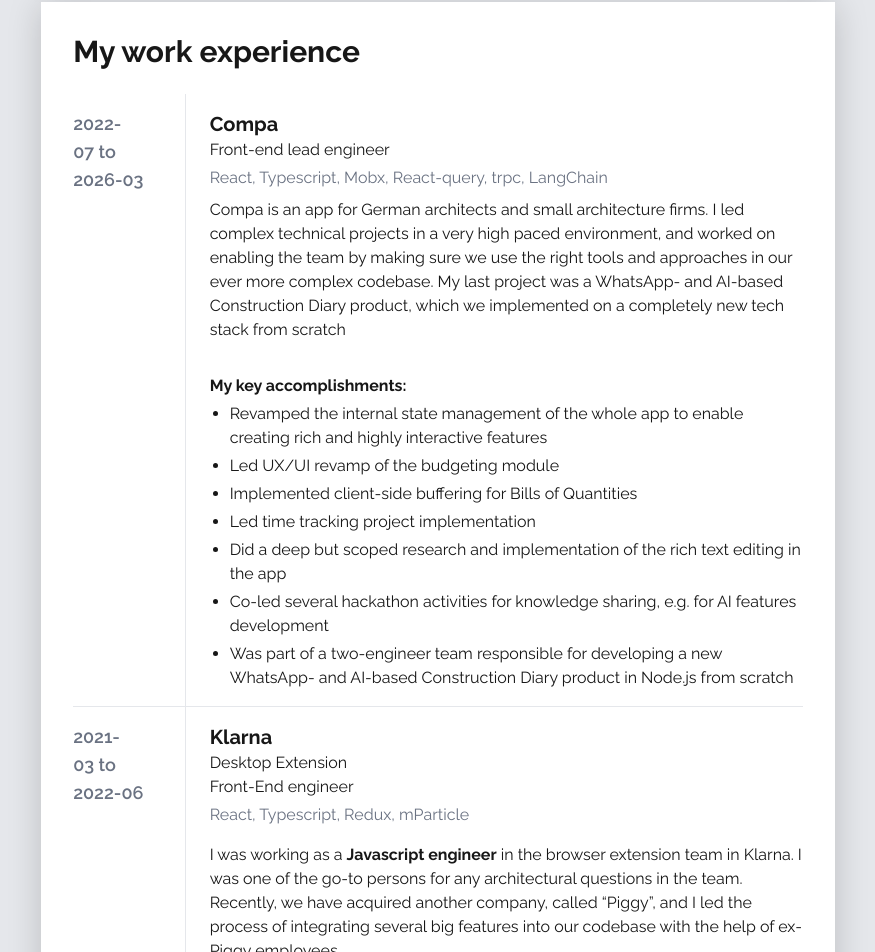
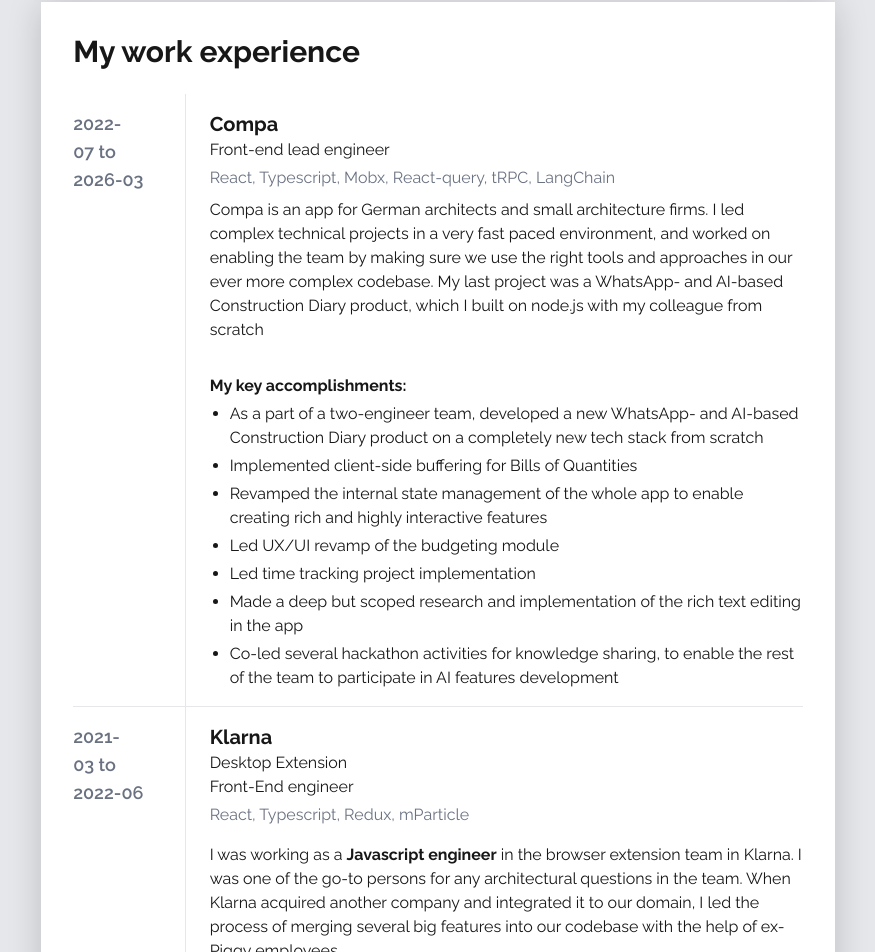
Before and after one commit to BooleT37/home, a Next.js app: page /cv in a window 1280 px wide. Shown: the part 1193-2145 px from the top of the page, without its empty margins (202-1077 px from the left). Built offline with nearby package versions, Linux system fonts and the light colour scheme; a web font is replaced by a local one.

Commit message:
Rework Compa experiences

```diff
--- a/app/cv/WorkExperiencePage.tsx
+++ b/app/cv/WorkExperiencePage.tsx
@@ -14,41 +14,42 @@
               <div className="font-bold text-xl">Compa</div>
               <div>Front-end lead engineer</div>
               <div className="text-gray-500 mt-1">
-                React, Typescript, Mobx, React-query, trpc, LangChain
+                React, Typescript, Mobx, React-query, tRPC, LangChain
               </div>
               <div className="mt-2">
                 Compa is an app for German architects and small architecture
-                firms. I led complex technical projects in a very high paced
+                firms. I led complex technical projects in a very fast paced
                 environment, and worked on enabling the team by making sure we
                 use the right tools and approaches in our ever more complex
                 codebase. My last project was a WhatsApp- and AI-based
-                Construction Diary product, which we implemented on a completely
-                new tech stack from scratch
+                Construction Diary product, which I built on node.js with my
+                colleague from scratch
               </div>
               <div className="mt-8">
                 <strong className="block">My key accomplishments:</strong>
                 <ul className="list-disc pl-5 mt-1 space-y-1">
                   <li>
+                    As a part of a two-engineer team, developed a new WhatsApp-
+                    and AI-based Construction Diary product on a completely new
+                    tech stack from scratch
+                  </li>
+                  <li>
+                    Implemented client-side buffering for Bills of Quantities
+                  </li>
+                  <li>
                     Revamped the internal state management of the whole app to
                     enable creating rich and highly interactive features
                   </li>
                   <li>Led UX/UI revamp of the budgeting module</li>
-                  <li>
-                    Implemented client-side buffering for Bills of Quantities
-                  </li>
                   <li>Led time tracking project implementation</li>
                   <li>
-                    Did a deep but scoped research and implementation of the
+                    Made a deep but scoped research and implementation of the
                     rich text editing in the app
                   </li>
                   <li>
                     Co-led several hackathon activities for knowledge sharing,
-                    e.g. for AI features development
-                  </li>
-                  <li>
-                    Was part of a two-engineer team responsible for developing a
-                    new WhatsApp- and AI-based Construction Diary product in
-                    Node.js from scratch
+                    to enable the rest of the team to participate in AI features
+                    development
                   </li>
                 </ul>
               </div>
@@ -68,10 +69,10 @@
               <div className="mt-4">
                 I was working as a <strong>Javascript engineer</strong> in the
                 browser extension team in Klarna. I was one of the go-to persons
-                for any architectural questions in the team. Recently, we have
-                acquired another company, called &ldquo;Piggy&rdquo;, and I led
-                the process of integrating several big features into our
-                codebase with the help of ex-Piggy employees.
+                for any architectural questions in the team. When Klarna
+                acquired another company and integrated it to our domain, I led
+                the process of merging several big features into our codebase
+                with the help of ex-Piggy employees.
               </div>
               <div className="mt-8">
                 <strong className="block">My key accomplishments:</strong>
```
